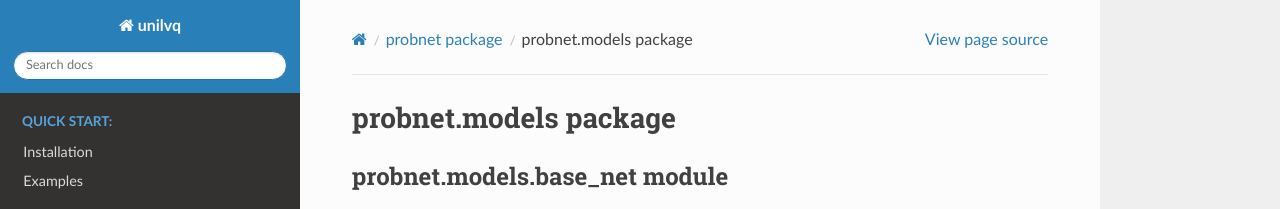
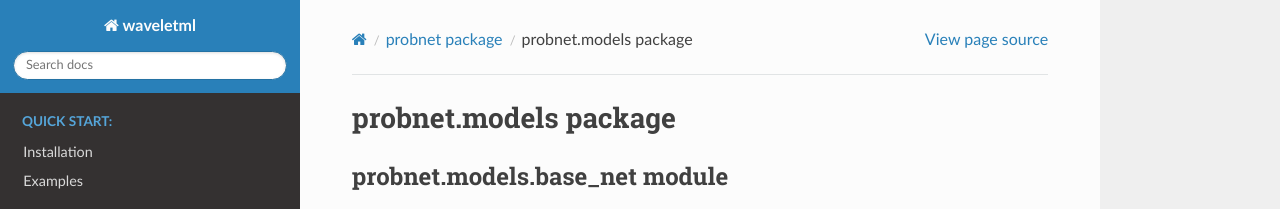
Before and after one commit to thieu1995/WaveletML, a Sphinx documentation site: the page built from docs/source/pages/probnet.models.rst, in a window 1280 px wide. Shown: the top 209 px of the page. Built offline with Sphinx 7.4.7 and the Read the Docs theme 3.1.0, drawn with Linux system fonts in a browser that asks for light colours.

```diff
--- a/docs/requirements.txt
+++ b/docs/requirements.txt
@@ -2,8 +2,10 @@
 sphinx>=4.4.0
 sphinx_rtd_theme>=1.0.1
 readthedocs-sphinx-search>=0.1.1
-numpy>=1.17.1
+numpy>=1.17.1,<=1.26.0
 scipy>=1.7.1
 scikit-learn>=1.0.2
 pandas>=1.3.5
-permetrics>=1.5.0
+permetrics>=2.0.0
+mealpy>=3.0.1
+torch>=2.0.0
--- a/docs/source/conf.py
+++ b/docs/source/conf.py
@@ -20,12 +20,12 @@ import sys
 
 sys.path.insert(0, os.path.abspath('.'))
 sys.path.insert(0, os.path.abspath('../../'))
-sys.path.insert(1, os.path.abspath('../../unilvq'))
+sys.path.insert(1, os.path.abspath('../../waveletml'))
 
 
 # -- Project information -----------------------------------------------------
 
-project = 'unilvq'
+project = 'waveletml'
 copyright = '2025, Thieu'
 author = 'Thieu'
 
@@ -67,3 +67,5 @@ html_theme_path = [sphinx_rtd_theme.get_html_theme_path()]
 # relative to this directory. They are copied after the builtin static files,
 # so a file named "default.css" will overwrite the builtin "default.css".
 # html_static_path = ['_static']
+
+highlight_language = 'python'
--- a/requirements.txt
+++ b/requirements.txt
@@ -1,4 +1,4 @@
-numpy>=1.17.1
+numpy>=1.17.1,<=1.26.0
 scipy>=1.7.1
 scikit-learn>=1.2.1
 pandas>=1.3.5
--- a/setup.py
+++ b/setup.py
@@ -72,7 +72,7 @@ setup(
         "Topic :: Software Development :: Libraries :: Python Modules",
         "Topic :: Utilities",
     ],
-    install_requires=["numpy>=1.17.1", "scipy>=1.7.1", "scikit-learn>=1.0.2",
+    install_requires=["numpy>=1.17.1,<=1.26.0", "scipy>=1.7.1", "scikit-learn>=1.0.2",
                       "pandas>=1.3.5", "mealpy>=3.0.1", "permetrics>=2.0.0", "torch>=2.0.0"],
     extras_require={
         "dev": ["pytest>=7.0", "pytest-cov==4.0.0", "flake8>=4.0.1"],
```
